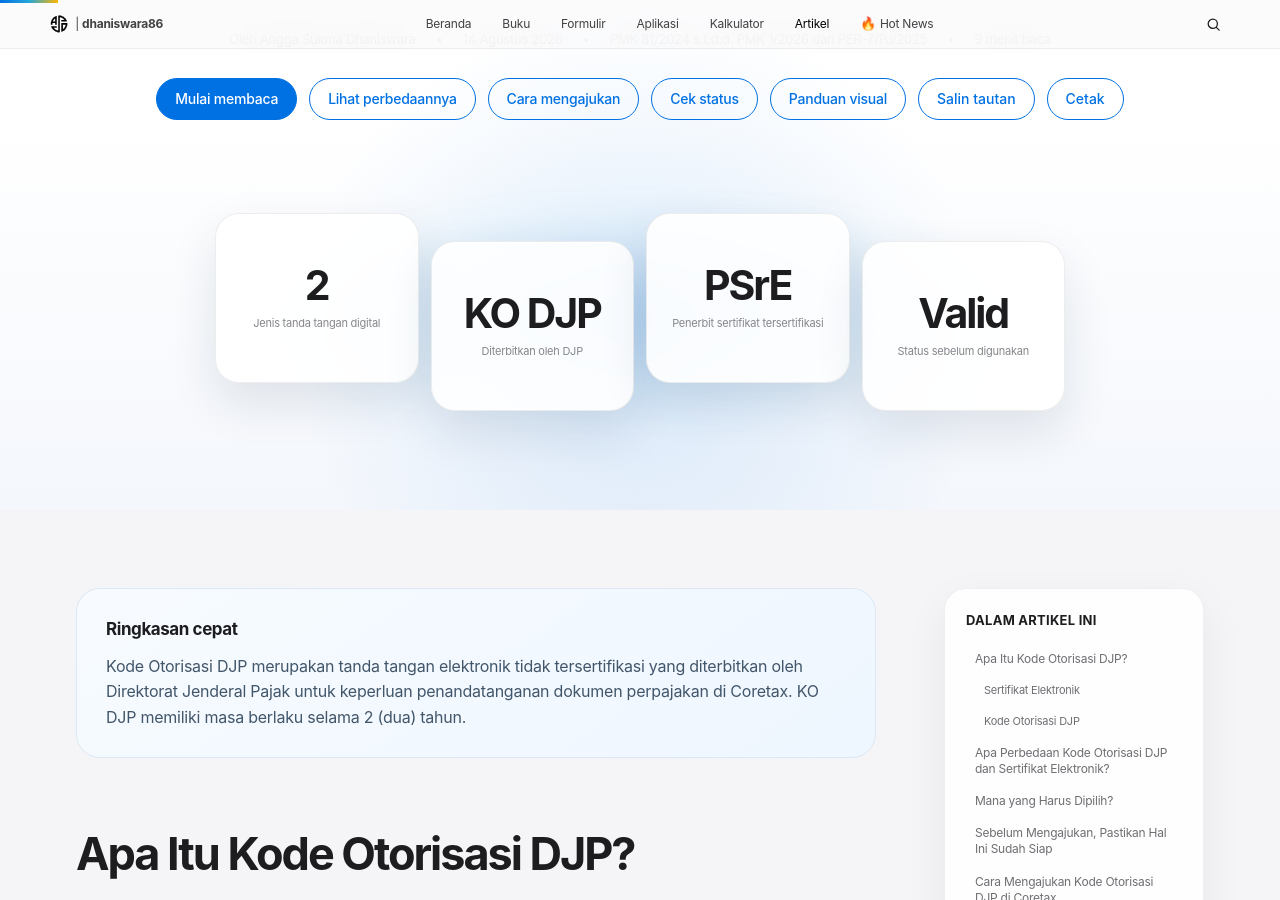
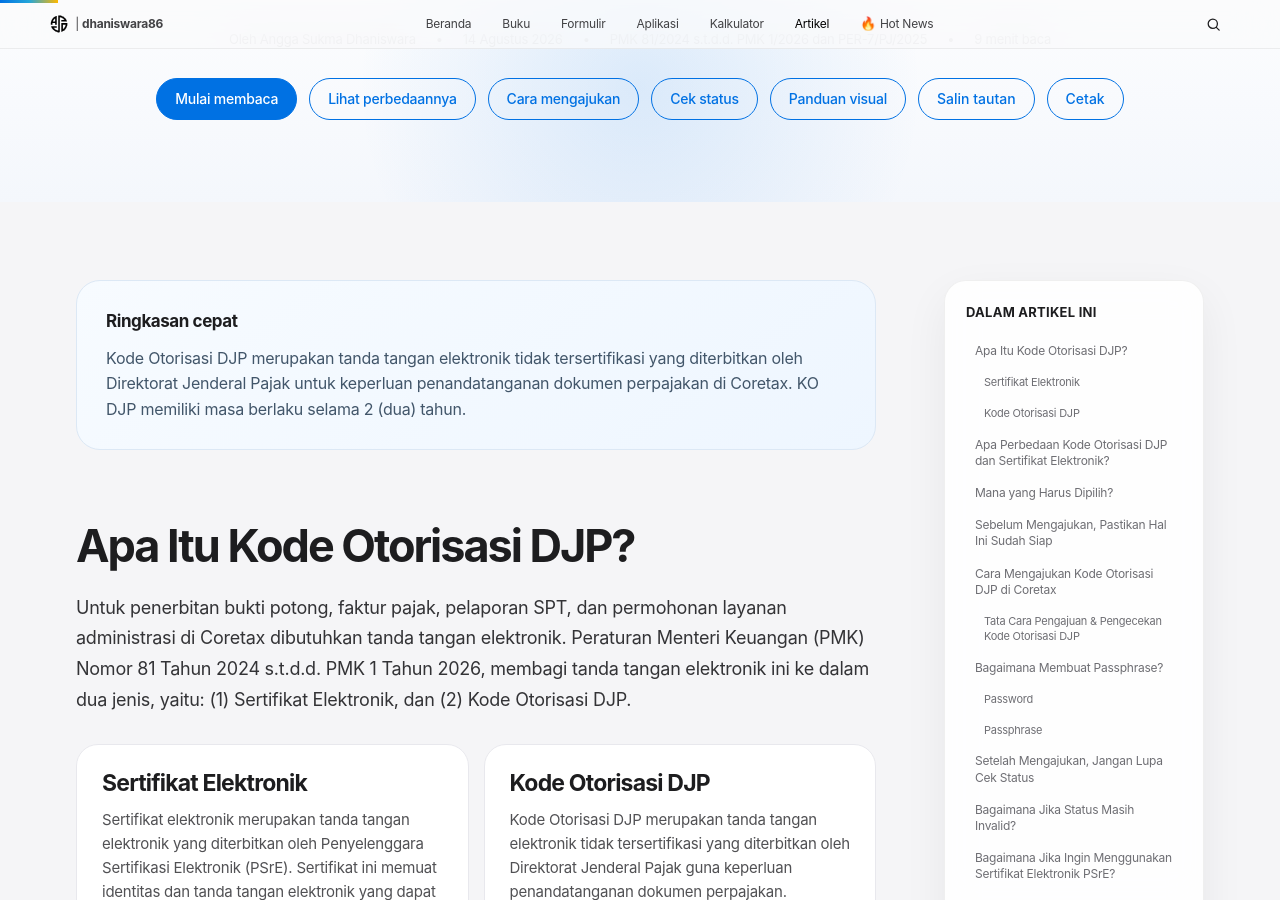
Before and after one commit to dhaniswara86/dhaniswara86.github.io, a Jekyll site: the page built from _artikel/sertifikat-elektronik-coretax.md, in a window 1280 px wide and 900 px high, scrolled down 567 px. Built offline with Jekyll 4.4.1, drawn with Linux system fonts in a browser that asks for light colours.

Commit message:
Remove hero stats from sertifikat-elektronik-coretax
Removed hero stats section from the document.

```diff
--- a/_artikel/sertifikat-elektronik-coretax.md
+++ b/_artikel/sertifikat-elektronik-coretax.md
@@ -39,16 +39,6 @@
     href: "#cek-status"
   - label: "Panduan visual"
     href: "#panduan-visual-kodjp"
-
-hero_stats:
-  - value: "2"
-    label: "Jenis tanda tangan digital"
-  - value: "KO DJP"
-    label: "Diterbitkan oleh DJP"
-  - value: "PSrE"
-    label: "Penerbit sertifikat tersertifikasi"
-  - value: "Valid"
-    label: "Status sebelum digunakan"
 
 sidebar_note: "Jangan tertukar antara password dan passphrase. Password digunakan untuk login ke Coretax, sedangkan passphrase digunakan saat melakukan tanda tangan elektronik menggunakan Kode Otorisasi DJP."
 
```
